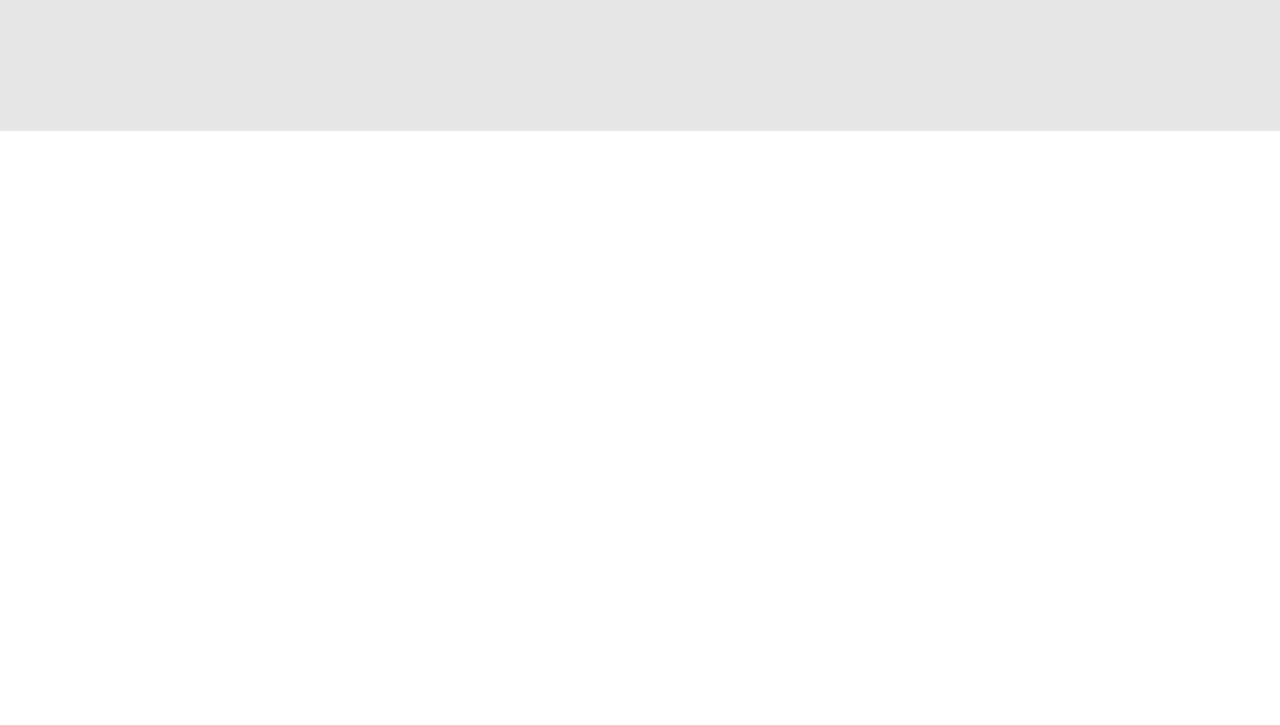
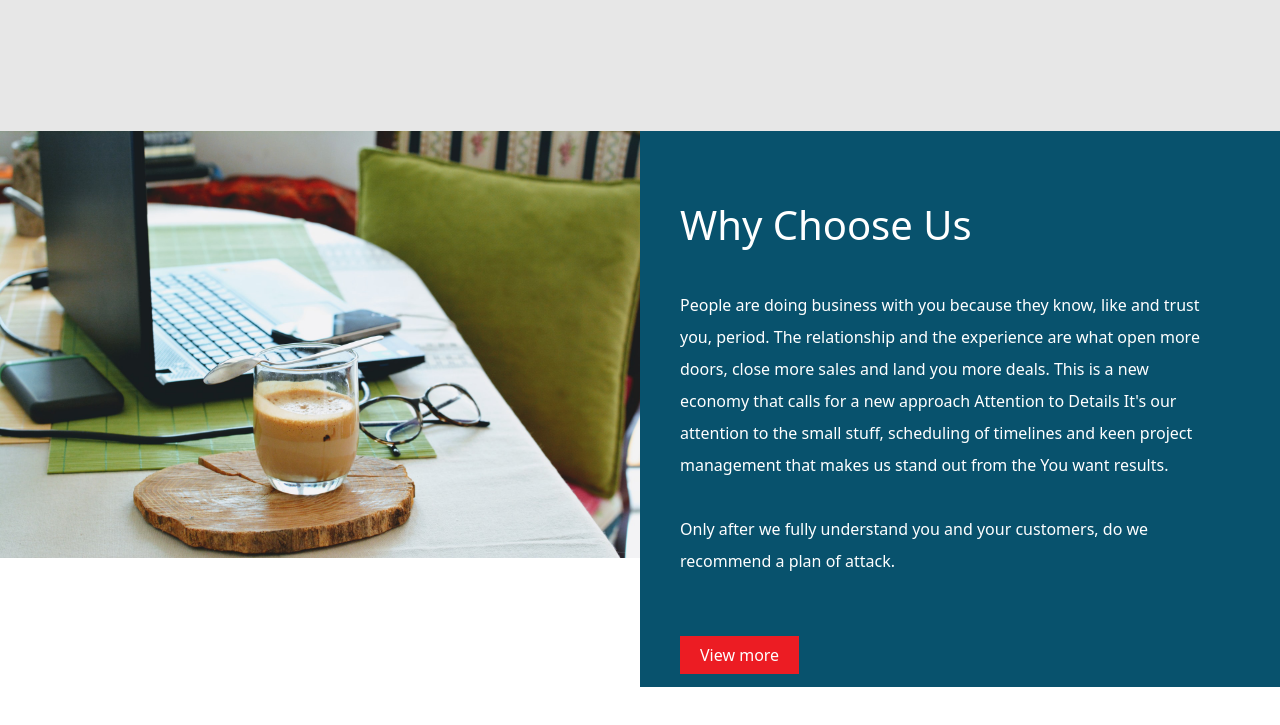
Before and after one commit to MoomenALdahdouh/Bootstrap, a plain HTML site: page index.html in a window 1280 px wide. Shown: the part 4621-5346 px from the top of the page. Drawn offline with Linux system fonts and the light colour scheme.

Commit message:
Bootstrap Why choose us section

```diff
--- a/css/main.css
+++ b/css/main.css
@@ -7,7 +7,7 @@
 
 /*Start upper bar*/
 body {
-    height: 6000px;
+    height: 10000px;
 }
 
 .upper-bar {
@@ -215,34 +215,37 @@ body {
     margin: 50px 0;
 }
 
-.featured-work .shuffle-images .row{
+.featured-work .shuffle-images .row {
     margin: 0;
 }
 
-.featured-work .shuffle-images .row .col-sm{
+.featured-work .shuffle-images .row .col-sm {
     padding: 0;
     -webkit-transition: all .5s ease-in-out;
     -moz-transition: all .5s ease-in-out;
     -o-transition: all .5s ease-in-out;
     transition: all .5s ease-in-out;
 }
-.featured-work .shuffle-images .row img{
+
+.featured-work .shuffle-images .row img {
     width: 100%;
 }
 
-.featured-work ul li:hover{
+.featured-work ul li:hover {
     cursor: pointer;
 }
+
 /*End featured work*/
 
 /*Start Latest post*/
-.latest-post .card{
+.latest-post .card {
     margin-bottom: 30px;
 }
 
-.latest-post .row{
+.latest-post .row {
     margin: 0;
 }
+
 .latest-post {
     margin-top: 70px;
     margin-bottom: 70px;
@@ -260,30 +263,32 @@ body {
     margin: 0 auto 50px;
 }
 
-.latest-post .card h5{
+.latest-post .card h5 {
     color: #08526d;
 
 }
-.latest-post .card h6{
+
+.latest-post .card h6 {
     color: #acacac;
     font-size: 12px;
 }
 
-.latest-post .card p{
+.latest-post .card p {
     color: #666666;
     font-size: 16px;
 }
 
-.latest-post .card a{
+.latest-post .card a {
     color: #ec1c23;
     text-decoration: none;
     font-weight: bold;
     font-size: 14px;
 }
+
 /*End Latest post*/
 
 /*Start Testimonials*/
-.personal-info{
+.personal-info {
     z-index: 1;
     position: relative;
     color: white;
@@ -300,22 +305,24 @@ body {
     z-index: 0;
 }
 
-.personal-info img{
+.personal-info img {
     width: 130px;
     height: 130px;
 }
 
-.personal-info h4{
+.personal-info h4 {
     margin-top: 15px;
 }
-.personal-info h6{
+
+.personal-info h6 {
     color: #d9d9d9;
 }
 
-.personal-info p{
+.personal-info p {
     margin-top: 40px;
 }
 
+/*End Testimonials*/
 
 /*Start Pricing*/
 .pricing-table {
@@ -323,17 +330,17 @@ body {
     background-color: #e7e7e7;
 }
 
-.pricing-table .card{
+.pricing-table .card {
     margin-bottom: 30px;
     padding: 40px 0;
 }
 
-.pricing-table .corporate-card{
+.pricing-table .corporate-card {
     padding: 30px 0 50px 0;
     top: -10px;
 }
 
-.pricing-table .row{
+.pricing-table .row {
     margin: 0;
 }
 
@@ -354,49 +361,49 @@ body {
     padding: 0 0;
 }
 
-.pricing-table .card h5{
+.pricing-table .card h5 {
     color: #08526d;
 }
 
-.pricing-table .card h3{
+.pricing-table .card h3 {
     padding: 8px 0;
     color: #08526d;
     background-color: #f5f5f5;
 
 }
 
-.pricing-table .card h2{
+.pricing-table .card h2 {
     padding: 8px 0;
     color: #FFF;
     background-color: #ec1c23;
 }
 
-.pricing-table .card h3 > span{
+.pricing-table .card h3 > span {
     padding: 8px 0;
     font-size: 10px;
 }
 
-.pricing-table .card h2 > span{
+.pricing-table .card h2 > span {
     padding: 8px 0;
     font-size: 10px;
 }
 
 
-.pricing-table .corporate-card h3 .corporate-h3{
+.pricing-table .corporate-card h3 .corporate-h3 {
     background-color: #ec1c23;
 }
 
-.pricing-table .card h6{
+.pricing-table .card h6 {
     color: #acacac;
     font-size: 12px;
 }
 
-.pricing-table .card p{
+.pricing-table .card p {
     color: #666666;
     font-size: 16px;
 }
 
-.pricing-table .card a{
+.pricing-table .card a {
     color: #FFF;
     text-decoration: none;
     font-weight: bold;
@@ -406,7 +413,7 @@ body {
     text-transform: uppercase;
 }
 
-.pricing-table .corporate-card a{
+.pricing-table .corporate-card a {
     color: #FFF;
     text-decoration: none;
     font-weight: bold;
@@ -415,7 +422,47 @@ body {
     padding: 6px 25px;
     text-transform: uppercase;
 }
+
 /*End Pricing*/
 
+/*Start Why choose us*/
 
-/*End Testimonials*/
+.why-choose-us img {
+    max-width: 100%;
+}
+
+.why-choose-us .content {
+    padding: 0;
+}
+
+.why-choose-us .content:last-child {
+    background-color: #08526d;
+    color: #FFF;
+    padding: 70px 70px 70px 40px;
+}
+
+.why-choose-us a {
+    background-color: #ec1c23;
+    color: #FFF;
+    padding: 8px 20px 8px 20px;
+    text-decoration: none;
+    top: 50px;
+    position: relative;
+}
+
+.why-choose-us p {
+    margin-top: 40px;
+    line-height: 2;
+}
+
+.why-choose-us h1 {
+
+}
+/*End Why choose us*/
+
+/*End Why choose us*/
+
+/*End Why choose us*/
+
+/*End Why choose us*/
+/*End Why choose us*/
--- a/index.html
+++ b/index.html
@@ -361,9 +361,35 @@
 </div>
 <!--End Pricing-->
 
-<!--Start Testimonials-->
+<!--Start Why choose us-->
+<div class="why-choose-us">
+    <div class="container-fluid">
+        <div class="row">
+            <div class="content col-sm-12 col-md-12 col-lg-6">
+                <img src="img/slide-3.jpg" alt="us">
+            </div>
+            <div class="content col-sm-12 col-md-12 col-lg-6">
+                <h1>Why Choose Us</h1>
+                <p>People are doing business with you because they know, like and trust you, period. The relationship
+                    and the experience are what open more doors, close more sales and land you more deals. This is a new
+                    economy that calls for a new approach Attention to Details It's our attention to the small stuff,
+                    scheduling of timelines and keen project management that makes us stand out from the You want
+                    results.<br><br> Only after we fully understand you and your customers, do we recommend a plan of
+                    attack.</p>
+                <a href="#">View more</a>
+            </div>
+        </div>
+    </div>
+</div>
+<!--End Why choose us-->
 
-<!--End Testimonials-->
+<!--Start Why choose us-->
+
+<!--End Why choose us-->
+
+<!--Start Why choose us-->
+
+<!--End Why choose us-->
 
 
 <script src="js/jquery-3.6.0.min.js"></script>
```
Also changed, not shown: img/us.png (added), img/why-us.png (added), img/why.png (added).
